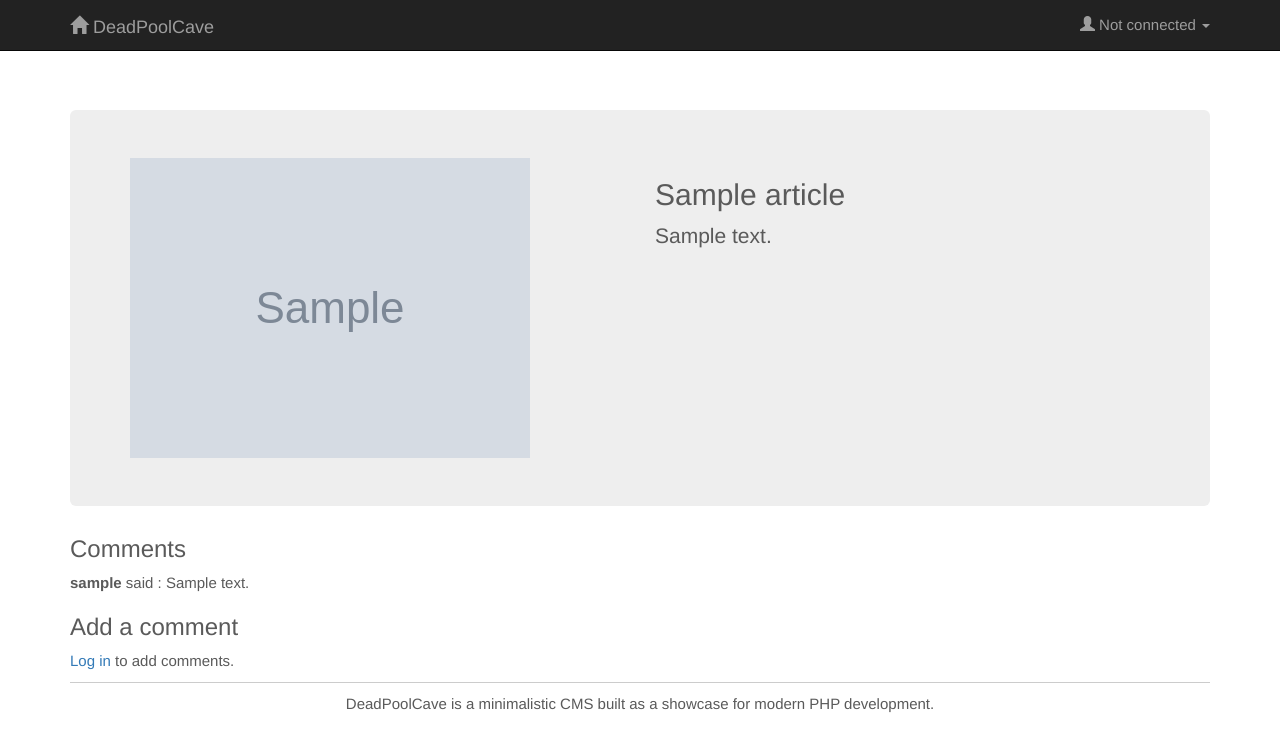
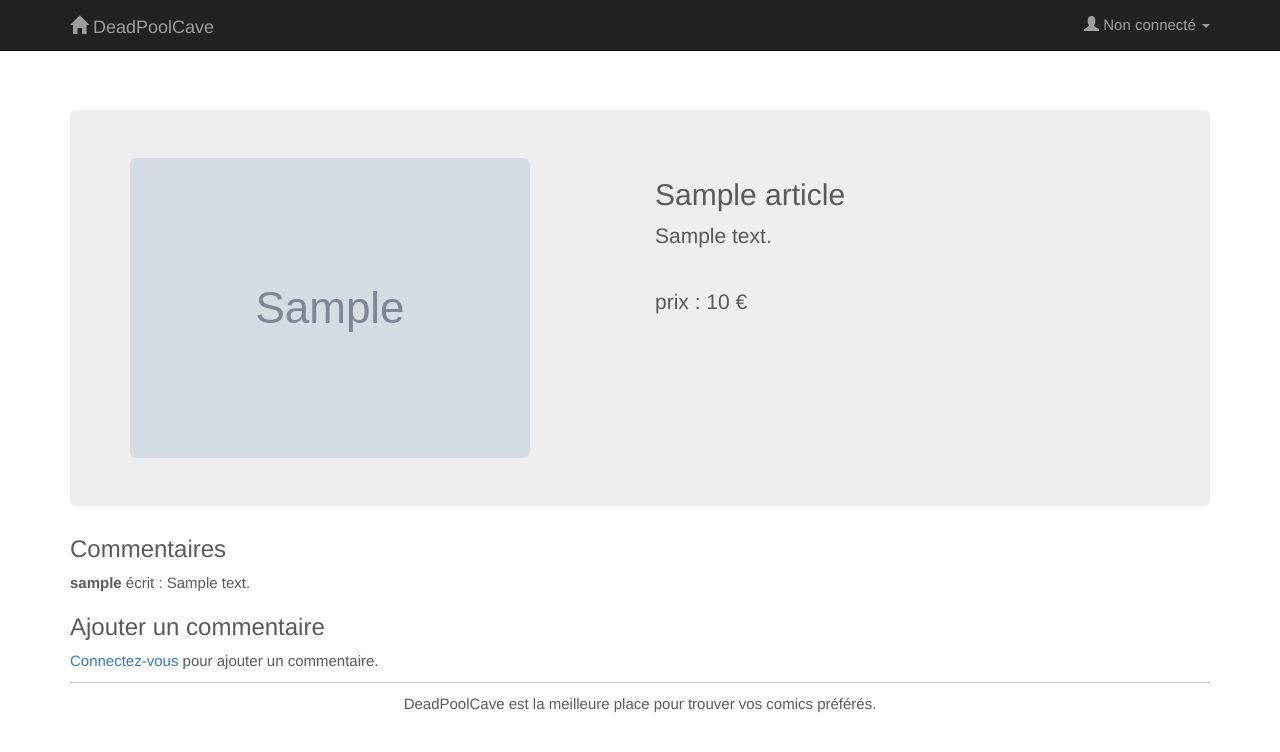
Before and after one commit to polytechlyon-isi2/DeadPoolCave, a PHP site: template views/article.html.twig in a window 1280 px wide. Shown: the top 752 px of the page. Run offline with PHP 8.4, Linux system fonts and the light colour scheme; the template is opened without the code that fills it: most values are stand-ins (such as "Sample title", 1, 10 or a date in 2020); grey boxes marked "Sample" are stand-in pictures; some libraries are stand-ins or nearby versions.

Commit message:
traduction et amélioration du panier

```diff
--- a/app/app.php
+++ b/app/app.php
@@ -80,13 +80,13 @@ $app['dao.comment'] = $app->share(function ($app) {
 $app->error(function (\Exception $e, $code) use ($app) {
     switch ($code) {
         case 403:
-            $message = 'Access denied.';
+            $message = 'Accès refusé.';
             break;
         case 404:
-            $message = 'The requested resource could not be found.';
+            $message = 'La page demandée est introuvable.';
             break;
         default:
-            $message = "Something went wrong.";
+            $message = "Une erreur s'est produite.";
     }
     return $app['twig']->render('error.html.twig', array('message' => $message, 'genre'=>$app['dao.genre']->findAll()));
 });
--- a/app/routes.php
+++ b/app/routes.php
@@ -2,7 +2,6 @@
 
 // Home page
 $app->get('/', "DeadPoolCave\Controller\HomeController::indexAction")->bind('home');
-$app->get('/api/article/({artId},{usrId})', "DeadPoolCave\Controller\ApiController::addArticleToCart")->bind('cartAdd');
 
 // Genre
 $app->get('/genre/{genre}', "DeadPoolCave\Controller\HomeController::genreAction")->bind('genre');
@@ -67,5 +66,7 @@ $app->delete('/api/article/{id}', "DeadPoolCave\Controller\ApiController::delete
 // Profil
 $app->match('/profil/{id}',  "DeadPoolCave\Controller\HomeController::profilAction")->bind('profil');
 $app->match('/profil/{id}/edit',  "DeadPoolCave\Controller\HomeController::profilEdit")->bind('profilEdit');
+
 // Cart
 $app->match('/cart/{id}',  "DeadPoolCave\Controller\HomeController::cart")->bind('cart');
+$app->get('/cartAdd/{artId}/{usrId}', "DeadPoolCave\Controller\HomeController::addArticleToCart")->bind('cartAdd');
--- a/db/content.sql
+++ b/db/content.sql
@@ -9,13 +9,13 @@ insert into t_editor values
 ('Vertigo');
 
 insert into t_article values
-(1, 'Deadpool (2012-2015) No. 15','THE GOOD, THE BAD & THE UGLY PART 1','Deadpool''s past in the Weapon X program comes back to haunt him. What else to do but call in help from Wolverine & Captain America?','Marvel','Super-Hero','Deadpool (2012-2015)',10,'http://i.annihil.us/u/prod/marvel/i/mg/3/a0/5212669b4d5d7/detail.jpg');
+(1, 'THE GOOD, THE BAD & THE UGLY PART 1','Deadpool''s past in the Weapon X program comes back to haunt him. What else to do but call in help from Wolverine & Captain America?','Marvel','Super-Hero','Deadpool (2012-2015)',10,'http://i.annihil.us/u/prod/marvel/i/mg/3/a0/5212669b4d5d7/detail.jpg');
 
 insert into t_article values
-(2, 'Cable and X-Force (2012) #18','Cable and X-Force (2012) #18','Classic X-Force villain STRYFE has returned! And he''s eager to exact his revenge on the man who left him broken and adrift in the timestream: CABLE. As Stryfe''s plan comes to bear, Hope is brought face-to-face with Bishop, the man who crusaded across centuries in a mission to exterminate her. But this time around, she''s ready to retaliate…and they''ll hold nothing back as they race to destroy one another. Don''t miss this no-holds-barred, knockdown, drag-out X-FORCE event! Because when the dust settles, only ONE X-Force team will be left standing… ','Marvel','Super-Hero','Cable and X-Force (2012) ',10,'http://i.annihil.us/u/prod/marvel/i/mg/3/d0/52c19468d8a45/detail.jpg');
+(2, 'Cable and X-Force (2012) #18','Classic X-Force villain STRYFE has returned! And he''s eager to exact his revenge on the man who left him broken and adrift in the timestream: CABLE. As Stryfe''s plan comes to bear, Hope is brought face-to-face with Bishop, the man who crusaded across centuries in a mission to exterminate her. But this time around, she''s ready to retaliate…and they''ll hold nothing back as they race to destroy one another. Don''t miss this no-holds-barred, knockdown, drag-out X-FORCE event! Because when the dust settles, only ONE X-Force team will be left standing… ','Marvel','Super-Hero','Cable and X-Force (2012) ',10,'http://i.annihil.us/u/prod/marvel/i/mg/3/d0/52c19468d8a45/detail.jpg');
 
 insert into t_article values
-(3, 'Ms. Marvel (2014) #19','Ms. Marvel (2014) #19','She''s beat down basic baddies, stopped super-villains and even conquered her evil ex-crush. But now that Kamala Khan has finally found her stride as a hero, the planet''s gotta go and collide with an alternate Earth...Typical. When the world ends, where will Kamala spend her last days..?','Marvel','Super-Hero','Ms. Marvel (2014)',10,'http://x.annihil.us/u/prod/marvel/i/mg/8/c0/561bd4221fa7b/detail.jpg');
+(3, 'Ms. Marvel (2014) #19','She''s beat down basic baddies, stopped super-villains and even conquered her evil ex-crush. But now that Kamala Khan has finally found her stride as a hero, the planet''s gotta go and collide with an alternate Earth...Typical. When the world ends, where will Kamala spend her last days..?','Marvel','Super-Hero','Ms. Marvel (2014)',10,'http://x.annihil.us/u/prod/marvel/i/mg/8/c0/561bd4221fa7b/detail.jpg');
 
 
 /* raw password is 'john' */
--- a/src/Controller/ApiController.php
+++ b/src/Controller/ApiController.php
@@ -96,7 +96,5 @@ class ApiController {
         return $data;
     }
 
-    public function addArticleToCart($usrId, $artId, Application $app){
-        $app['dao.article']->addToCart($artId,$usrId);
-    }
+
 }
--- a/views/article.html.twig
+++ b/views/article.html.twig
@@ -3,33 +3,34 @@
     <div class="jumbotron">
         <div class="row">
             <div class="col-md-6">
-                <img class="img-responsive" style="max-height:30em" src="{{article.img}}" />
+                <img class="img-responsive img-rounded" style="max-height:30em" src="{{article.img}}" />
             </div>
             <div class="col-md-6">
                 <h2>{{ article.title }}</h2>
-                <p>{{ article.content }}</p>
+                <p>{{ article.content }}</p><br/>
+                <p>prix : {{ article.price }} €</p><br/>
                 {% if app.user and is_granted('IS_AUTHENTICATED_FULLY') %}
-                <button type="button"><span class="glyphicon glyphicon-shopping-cart"><a href="{{ path('cartAdd', { 'artId': article.id , 'usrId': app.user.id }) }} ">Add To Your Cart</a></span>
-                </button>{% endif %}
+                <a class="btn btn-lg btn-primary" href="{{ path('cartAdd', { 'artId': article.id , 'usrId': app.user.id }) }} "><span class="glyphicon glyphicon-shopping-cart"> Ajouter au panier</span>
+                </a>{% endif %}
             </div>
         </div>
     </div>
-    <h3>Comments</h3> {% for comment in comments %}
-    <strong>{{ comment.author.username }}</strong> said : {{ comment.content }}
-    <br> {% else %} No comments yet. {% endfor %}
+    <h3>Commentaires</h3> {% for comment in comments %}
+    <strong>{{ comment.author.username }}</strong> écrit : {{ comment.content }}
+    <br> {% else %} Il n'y a pour l'instant aucun commentaire client. {% endfor %}
 
-    <h3>Add a comment</h3> {% if commentForm %} {{ form_start(commentForm) }}
+    <h3>Ajouter un commentaire</h3> {% if commentForm %} {{ form_start(commentForm) }}
     <div class="form-group">
-        {{ form_errors(commentForm.content) }} {{ form_widget(commentForm.content, { 'attr': { 'rows': '4', 'class': 'form-control', 'placeholder': 'Enter your comment' }}) }}
+        {{ form_errors(commentForm.content) }} {{ form_widget(commentForm.content, { 'attr': { 'rows': '4', 'class': 'form-control', 'placeholder': 'Entrez un commentaire' }}) }}
     </div>
     <div class="form-group">
-        <input type="submit" class="btn btn-primary" value="Publish comment" />
+        <input type="submit" class="btn btn-primary" value="Publier un commentaire" />
     </div>
     {{ form_end(commentForm) }} {% for flashMessage in app.session.flashbag.get('success') %}
     <div class="alert alert-success">
         {{ flashMessage }}
     </div>
     {% endfor %} {% else %}
-    <a href="{{ path('login') }} ">Log in</a> to add comments. {% endif %}
+    <a href="{{ path('login') }} ">Connectez-vous</a> pour ajouter un commentaire. {% endif %}
 </p>
 {% endblock %}
--- a/views/home.html.twig
+++ b/views/home.html.twig
@@ -5,7 +5,7 @@
     <div class="row">
         <div class="col-md-6"><img class="img-responsible" style="max-height:15em" src="http://media.salemwebnetwork.com/cms/CW/entertainment/movies_tv/30147-Deadpool.1200w.tn.jpg"></div>
         <div class="col-md-6">
-            <h2>Bienvenue dans la DeadPoolCave !! C'est un peu comme la BatCave sauf que c'est la mienne et que c'est plein de comic ! et que des bon comic en plus.</h2>
+            <h2>Bienvenue dans la DeadPoolCave !! C'est un peu comme la BatCave sauf que c'est la mienne et que c'est plein de comics ! et que des bon comics en plus.</h2>
         </div>
 
     </div>
@@ -28,9 +28,9 @@
                 <img class="img-responsible" src="http://www.allcinematic.com/wp-content/uploads/2016/01/Deadpool-2016-movie-Ryan-Reynolds.jpg" alt="Second slide">
                 <div class="container">
                     <div class="carousel-caption">
-                        <h1>Never miss our special deals</h1>
+                        <h1>Ne manquer pas nos offres spéciales</h1>
 
-                        <p><a class="btn btn-lg btn-primary" href="#" role="button">sign up now</a></p>
+                        <p><a class="btn btn-lg btn-primary" href="{{ path('user_signup') }}" role="button">Inscrivez-vous</a></p>
                     </div>
                 </div>
             </div>
--- a/views/index.html.twig
+++ b/views/index.html.twig
@@ -1,4 +1,4 @@
-{% extends "layout.html.twig" %} {% block title %}Home{% endblock %} {% block content %}
+{% extends "layout.html.twig" %} {% block title %}Comics{% endblock %} {% block content %}
 
 <div class="container">
     <section class="row">
@@ -11,6 +11,8 @@
                 </div>
             </article>
         </a>
+        {% else %}
+          <h2 class="text-center">Aucun article correspondant</h2>
         {% endfor %}
     </section>
 </div>
--- a/views/layout.html.twig
+++ b/views/layout.html.twig
@@ -42,7 +42,7 @@
                         </li>
                         <li class="dropdown">
                             <a href="#" class="dropdown-toggle" data-toggle="dropdown">
-                                <span class="glyphicon glyphicon-th-list"></span> Editeur <b class="caret"></b></a>
+                                <span class="glyphicon glyphicon-th-list"></span> Éditeur <b class="caret"></b></a>
                             <ul class="dropdown-menu">
                                 {% for editor in editors %}
                                 <li><a href="{{path('editor',{ 'editor': editor.name })}}">{{ editor.name }}</a></li>
@@ -81,20 +81,20 @@
                         {% endif %} {% if app.user and is_granted('IS_AUTHENTICATED_FULLY') %}
                         <li class="dropdown">
                             <a href="#" class="dropdown-toggle" data-toggle="dropdown">
-                                <span class="glyphicon glyphicon-user"></span> Welcome, {{ app.user.username }} <b class="caret"></b></a>
+                                <span class="glyphicon glyphicon-user"></span> Bonjour, {{ app.user.username }} <b class="caret"></b></a>
                             <ul class="dropdown-menu">
-                                <li><a href="{{ path('logout') }}">Log out</a></li>
+                                <li><a href="{{ path('logout') }}">Déconnexion</a></li>
                                 <li><a href="{{ path('profil',  { 'id': app.user.id }) }}">Profil</a></li>
-                                <li><a href="{{ path('cart',  { 'id': app.user.id }) }}">Cart</a></li>
+                                <li><a href="{{ path('cart',  { 'id': app.user.id }) }}">Panier</a></li>
                             </ul>
                         </li>
                         {% else %}
                         <li class="dropdown">
                             <a href="#" class="dropdown-toggle" data-toggle="dropdown">
-                                <span class="glyphicon glyphicon-user"></span> Not connected <b class="caret"></b></a>
+                                <span class="glyphicon glyphicon-user"></span> Non connecté <b class="caret"></b></a>
                             <ul class="dropdown-menu">
-                                <li><a href="{{ path('login') }}">Log in</a></li>
-                                <li><a href="{{ path('user_signup') }}">Sign up</a></li>
+                                <li><a href="{{ path('login') }}">Connexion</a></li>
+                                <li><a href="{{ path('user_signup') }}">Inscription</a></li>
                             </ul>
                         </li>
                         {% endif %}
@@ -105,7 +105,7 @@
         </nav>
         <div id="content">{% block content %}{% endblock %}</div>
         <footer class="footer">
-            DeadPoolCave is a minimalistic CMS built as a showcase for modern PHP development.
+            DeadPoolCave est la meilleure place pour trouver vos comics préférés.
         </footer>
     </div>
     <!-- jQuery -->
```
Also changed, not shown: db/structure.sql (+4 -3 lines), src/Controller/HomeController.php (+16 -1 lines), src/DAO/ArticleDAO.php (+28 -2 lines), src/Domain/Article.php (+45 -2 lines), views/addToCart.html.twig (added, +23 -0 lines), views/commande.html.twig (+20 -11 lines).
